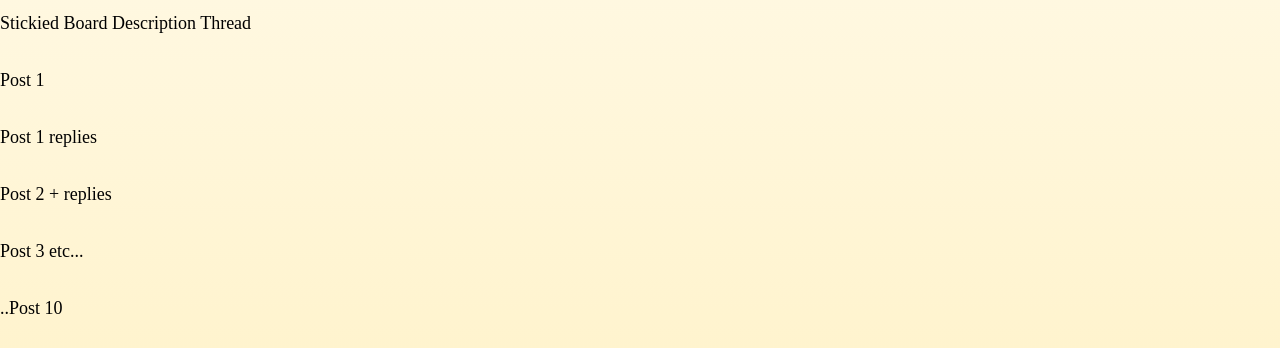
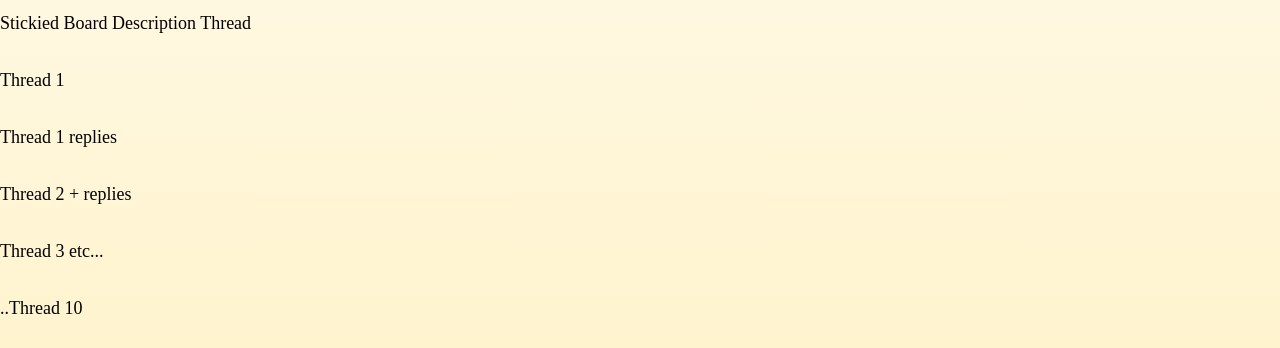
Before and after one commit to Yonkai/BBS, a Next.js app: page /indivdualboard in a window 1280 px wide. Shown: the part 585-933 px from the top of the page. Built offline with nearby package versions, Linux system fonts and the light colour scheme.

Commit message:
Streamlined placeholder content

```diff
--- a/components/BoardContent.js
+++ b/components/BoardContent.js
@@ -16,11 +16,11 @@ const BoardContent = withRouter((props) => (
             <ScrollDown/>
             <NewThreadButton/>
             <p>Stickied Board Description Thread</p>
-            <p>Post 1</p>
-            <p>Post 1 replies</p>
-            <p>Post 2 + replies</p>
-            <p>Post 3 etc...</p>
-            <p>..Post 10</p>
+            <p>Thread 1</p>
+            <p>Thread 1 replies</p>
+            <p>Thread 2 + replies</p>
+            <p>Thread 3 etc...</p>
+            <p>..Thread 10</p>
             <Pagination items={[...Array(150).keys()].map(i => ({ id: (i+1), name: 'Item ' + (i+1) }))} onChangePage={()=>{console.log('Unrefined Paginator')}} />
             <Navigator/>
             <Link href={{ pathname: '/indivdualboard', query:{title:props.router.query.title}}}>
```
Also changed, not shown: 1 other file (tests, documents, lock files or other folders).
